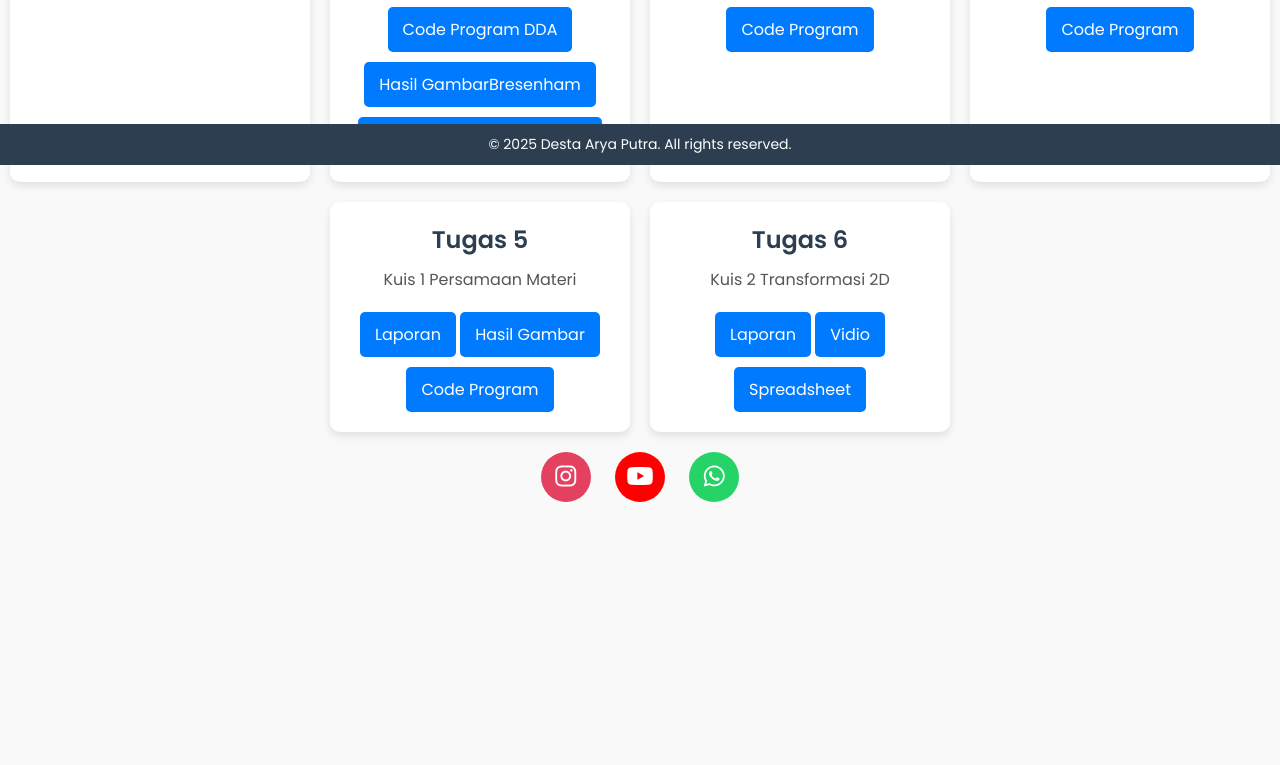
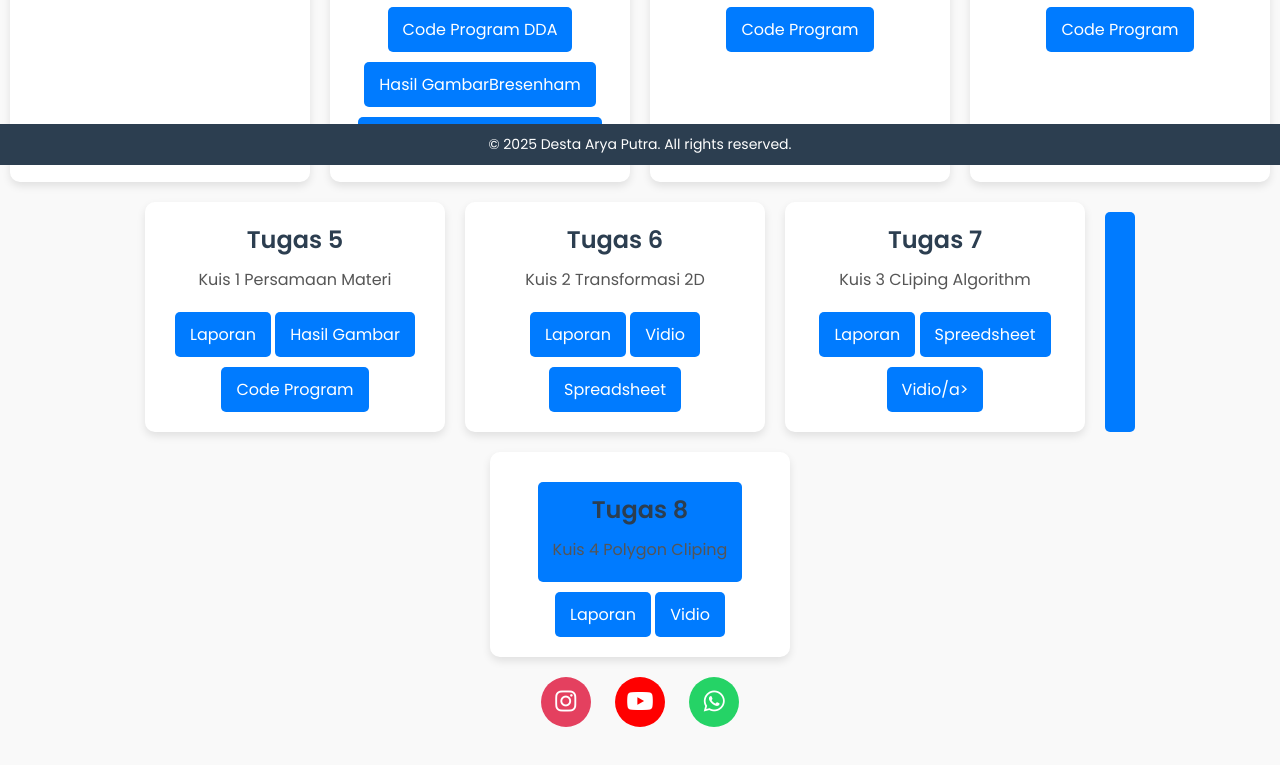
Before and after one commit to arya-lab67/2413025058, a plain HTML site: page index.html in a window 1280 px wide. Shown: the part 635-1400 px from the top of the page. Before the commit the page ends 1217 px from the top, so only its background shows below. Drawn offline with Linux system fonts and the light colour scheme.

Commit message:
index.html

```diff
--- a/index.html
+++ b/index.html
@@ -99,6 +99,25 @@
             <a href="https://drive.google.com/file/d/1ySnOLFQM0PnaUUeTGJv2mi-uCPN6wb8H/view?usp=drive_link" class="btn">Laporan</a>
             <a href="https://youtu.be/AiwOV8Pl7NY" class="btn">Vidio</a>
             <a href="https://docs.google.com/spreadsheets/d/1_QMUQaUZdR0JpRVndXjnMHbLBmYbB_X-Y6PEfKP5FnU/edit?usp=sharing" class="btn">Spreadsheet</a>
+         </div>
+
+        <div class="task">
+            <h2>Tugas 7</h2>
+            <p>Kuis 3 CLiping Algorithm</p>
+            <a href="https://drive.google.com/file/d/1FD8gif-UILC2ffVDxgL-QHySBqGjV-mv/view?usp=drive_link" class="btn">Laporan</a>
+            <a href="https://docs.google.com/spreadsheets/d/1cxaSqif1RmsYqDDBnIhPLdeA1FJnvfd5KjC1IE6p6b0/edit?usp=sharing" class="btn">Spreedsheet</a>
+            <a href="https://youtu.be/gQuP-o4bfwU" class="btn">Vidio/a>
+        </div>
+
+        <div class="task">
+            <h2>Tugas 8</h2>
+            <p>Kuis 4 Polygon Cliping</p>
+            <a href="https://drive.google.com/file/d/1FYLB_h7WH-sv8eCevVLNFcCew3IH4t24/view?usp=drive_link" class="btn">Laporan</a>
+            <a href="https://youtu.be/QPm1Blu8Bf4" class="btn">Vidio</a>
+        </div>
+
+
+
     </section>
     </section>
 
```
